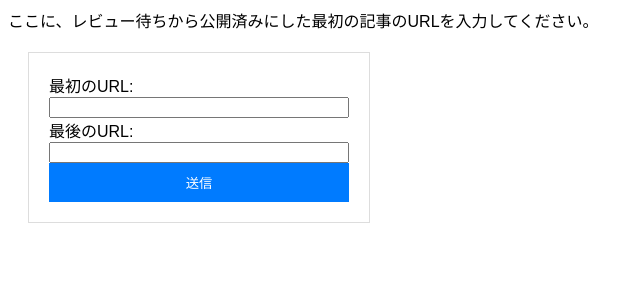
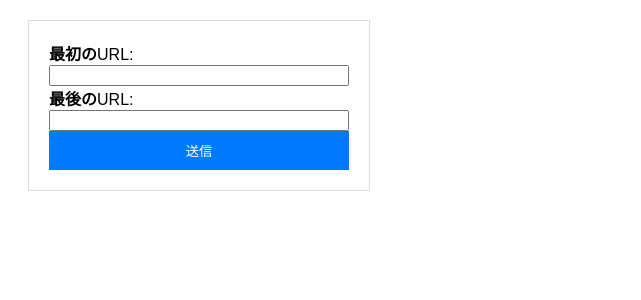
Before and after one commit to Outpost-JP/indexing, a Flask app: page / in a window 1280 px wide. Shown: the top 300 px of the page, without its empty margins (0-641 px from the left). Run offline with Flask 3, Linux system fonts and the light colour scheme; parts of the project's set-up code (start-up, migrations or seed data) failed here and were passed over.

Commit message:
すみません

```diff
--- a/templates/index.html
+++ b/templates/index.html
@@ -6,15 +6,12 @@
     <link rel="stylesheet" href="{{ url_for('static', filename='css/style.css') }}"> <!-- CSSファイルのリンク -->
 </head>
 <body>
-    <div id="instruction">
-        ここに、レビュー待ちから公開済みにした最初の記事のURLを入力してください。
-    </div>
 
     <form action="#" method="post" id="urlForm">
-        <label for="firstUrlInput">最初のURL:</label>
+        <label for="firstUrlInput"><strong>最初の</strong>URL:</label>
         <input type="text" id="firstUrlInput" name="firstUrlInput">
 
-        <label for="lastUrlInput">最後のURL:</label>
+        <label for="lastUrlInput"><strong>最後の</strong>URL:</label>
         <input type="text" id="lastUrlInput" name="lastUrlInput">
 
         <button type="submit" id="submitButton">送信</button>
```
